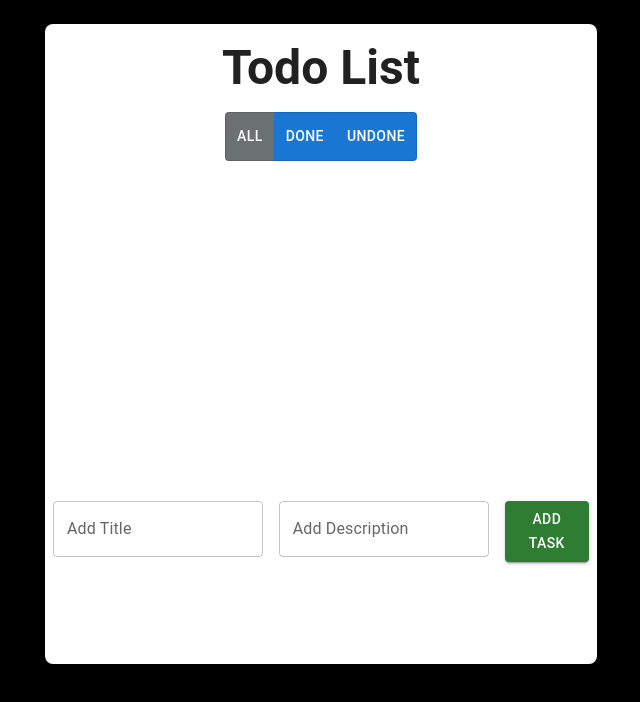
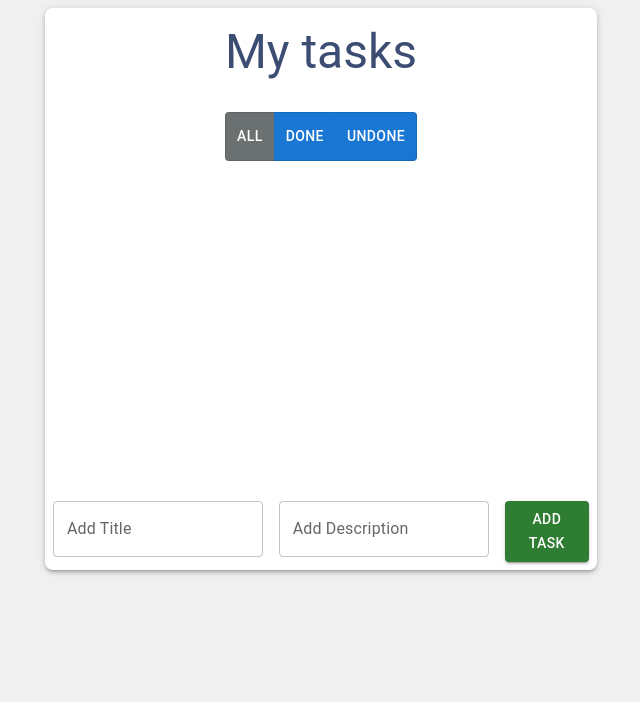
Before and after one commit to Bouyahi-Mohamed/Material-UI-Journey, a React (Create React App) app: page / in a window 1280 px wide. Shown: the top 702 px of the page, without its empty margins (319-959 px from the left). Built offline with nearby package versions, Linux system fonts and the light colour scheme.

Commit message:
Update background color in RootContainer and change title text in Title component

```diff
--- a/src/component/RootContainer.js
+++ b/src/component/RootContainer.js
@@ -9,9 +9,9 @@ export default function RootContainer({ children }) {
   return (
     <React.Fragment>
       <CssBaseline />
-      <GlobalStyles styles={{ body: { backgroundColor: '#000' , display: 'flex', justifyContent: 'center', alignItems: 'center' } }} />
+      <GlobalStyles styles={{ body: { backgroundColor: '#f0f0f0' , display: 'flex', justifyContent: 'center', alignItems: 'center' } }} />
       <Container maxWidth="sm">
-        <Box sx={{  bgcolor: '#ffffffff', minHeight: '80vh', borderRadius: '8px', boxShadow: 3, my:3}}>
+        <Box sx={{  bgcolor: '#ffffffff', Height: '80vh', borderRadius: '8px', boxShadow: 3, my:1}}>
           {children}
         </Box>
       </Container>
--- a/src/component/Title.js
+++ b/src/component/Title.js
@@ -3,7 +3,7 @@ import Typography from '@mui/material/Typography';
 export default function Title() {
   return (
     <Box sx={{ textAlign: 'center',}}>
-      <Typography sx={{ fontWeight: 'bold', pt: 2 }} variant="h3">Todo List</Typography>
+      <Typography sx={{py: 2 ,color: "#3b4d72ff" }} variant="h3">My tasks</Typography>
     </Box>
   );
 }
```
